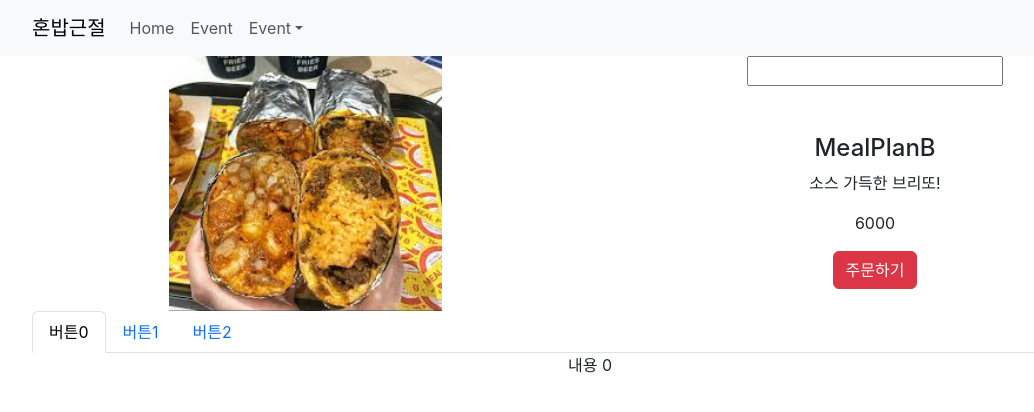
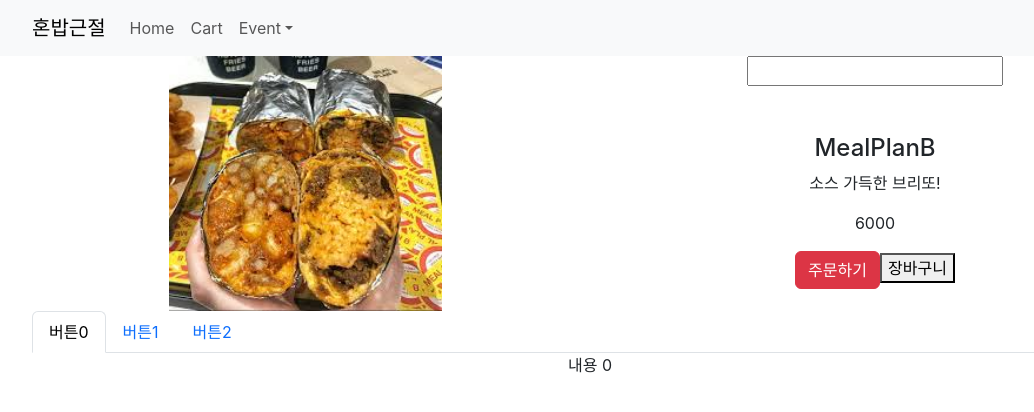
Before and after one commit to SinYusi/ReactBlog, a React (Create React App) app in the folder shop/: page /detail/0 in a window 1280 px wide. Shown: the top 412 px of the page, without its empty margins (50-1084 px from the left). Built offline with nearby package versions, Linux system fonts and the light colour scheme.

Commit message:
Part 2 : Lecture 19
Redux를 활용하여 Detail 페이지에서 상품 추가를 누르면 Cart에 품목을 추가해주는 코드 작성했습니다.

```diff
--- a/shop/src/App.js
+++ b/shop/src/App.js
@@ -27,7 +27,7 @@ function App() {
           <Navbar.Collapse id="basic-navbar-nav">
             <Nav className="me-auto">
               <Nav.Link href="#home" onClick={() => { navigate('/') }}>Home</Nav.Link>
-              <Nav.Link href="#event" onClick={() => { navigate('/event') }}>Event</Nav.Link>
+              <Nav.Link href="Cart" onClick={() => { navigate('/cart') }}>Cart</Nav.Link>
               <NavDropdown title="Event" id="basic-nav-dropdown">
                 <NavDropdown.Item href="#one" onClick={() => { navigate('/event/one') }}>One</NavDropdown.Item>
                 <NavDropdown.Divider />
--- a/shop/src/routes/Cart.js
+++ b/shop/src/routes/Cart.js
@@ -1,7 +1,7 @@
 import { useState } from "react"
 import { Table } from "react-bootstrap"
 import { useDispatch, useSelector } from "react-redux"
-import { changeName, plusCount } from "../store.js"
+import { changeName } from "../store"
 
 function Cart() {
 
@@ -31,7 +31,7 @@ function Cart() {
                                 <th>{basket[i].count}</th>
                                 <th>
                                     <button onClick={() => {
-                                        dispatch(plusCount(i))
+                                        dispatch(changeName(i))
                                     }}>+</button>
                                 </th>
                             </tbody>
--- a/shop/src/routes/Detail.js
+++ b/shop/src/routes/Detail.js
@@ -1,8 +1,11 @@
 /* eslint-disable */
 
 import { useEffect, useState } from "react";
-import { useParams } from "react-router-dom"
+import { Link, Route, useParams } from "react-router-dom"
 import { Nav } from "react-bootstrap"
+import { plusGoods } from "./../store";
+import { useDispatch } from "react-redux";
+import Cart from "./Cart";
 
 //styled-components 실습
 // let YellowBtn = styled.button`
@@ -21,6 +24,7 @@ function Detail(props) {
   let [textAlert, settextAlert] = useState(false);
   let [tab, setTab] = useState(0);
   let [fade2, setFade2] = useState('')
+  let dispatch = useDispatch()
 
   useEffect(() => {
     let a = setTimeout(() => { setAlert(false) }, 2000)
@@ -30,8 +34,8 @@ function Detail(props) {
   }, [])
 
   useEffect(() => {
-    setTimeout(() => {setFade2('end')})
-    return ()=>{
+    setTimeout(() => { setFade2('end') })
+    return () => {
       setFade2('')
     }
   }, [])
@@ -63,7 +67,13 @@ function Detail(props) {
           <h4 className="pt-5">{curData.title}</h4>
           <p>{curData.ment}</p>
           <p>{curData.price}</p>
-          <button className="btn btn-danger">주문하기</button>
+          <button className="btn btn-danger" onClick={() => {
+            console.log(curData)
+            dispatch(plusGoods(curData))
+          }}>주문하기</button>
+          <Link to='/cart'>
+            <button>장바구니</button>
+          </Link>
         </div>
       </div>
 
--- a/shop/src/store.js
+++ b/shop/src/store.js
@@ -22,11 +22,16 @@ let basket = createSlice({
         plusCount(state, action) {
             state[action.payload].count++
             return state
+        },
+        plusGoods(state, action) {
+            console.log(state)
+            let tem = { id: action.payload.id, name: action.payload.title, count: 1 }
+            state.push(tem)
         }
     }
 })
 
-export let { plusCount } = basket.actions
+export let { plusCount, plusGoods } = basket.actions
 
 export default configureStore({
     reducer: {
```
